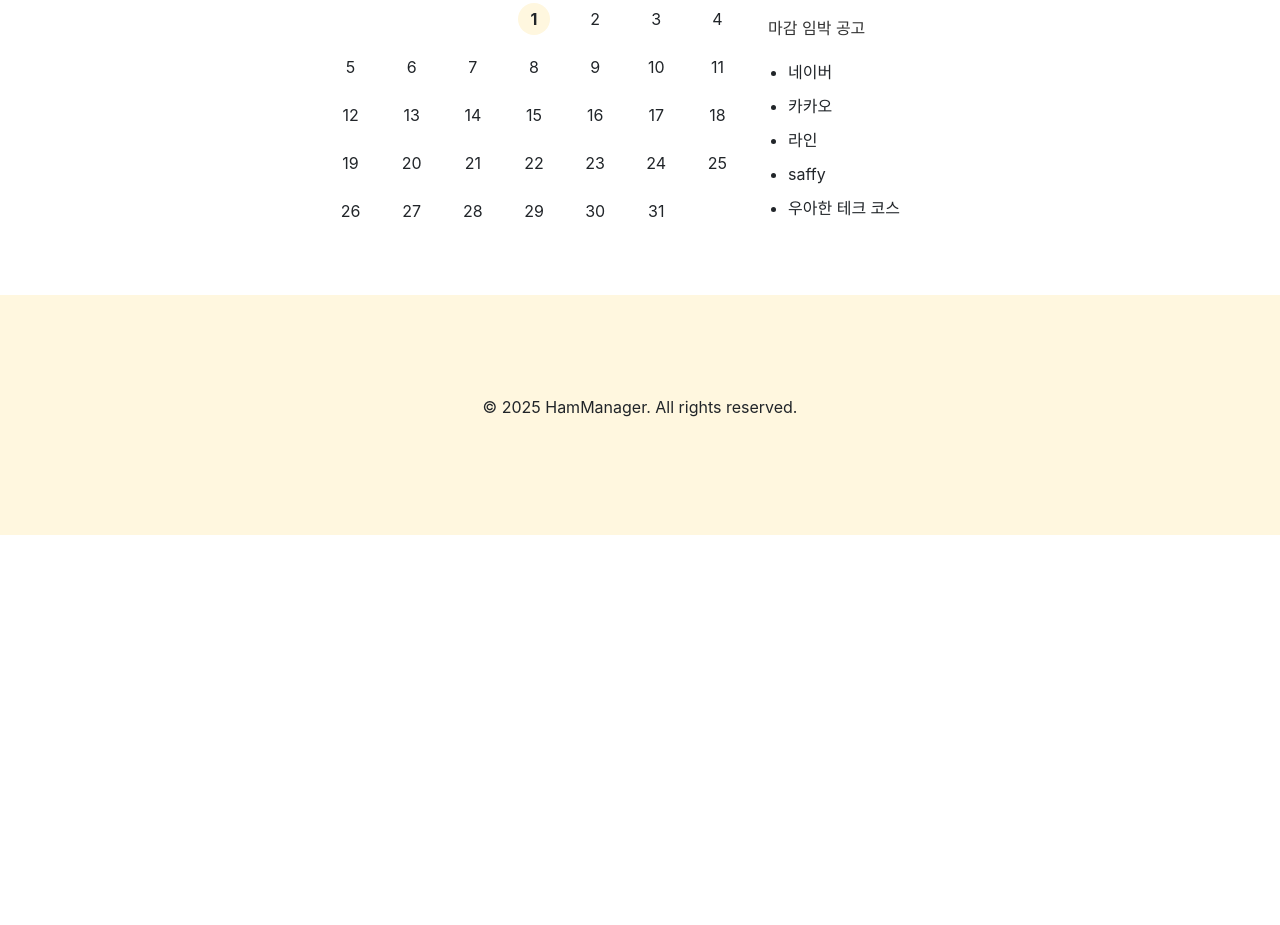
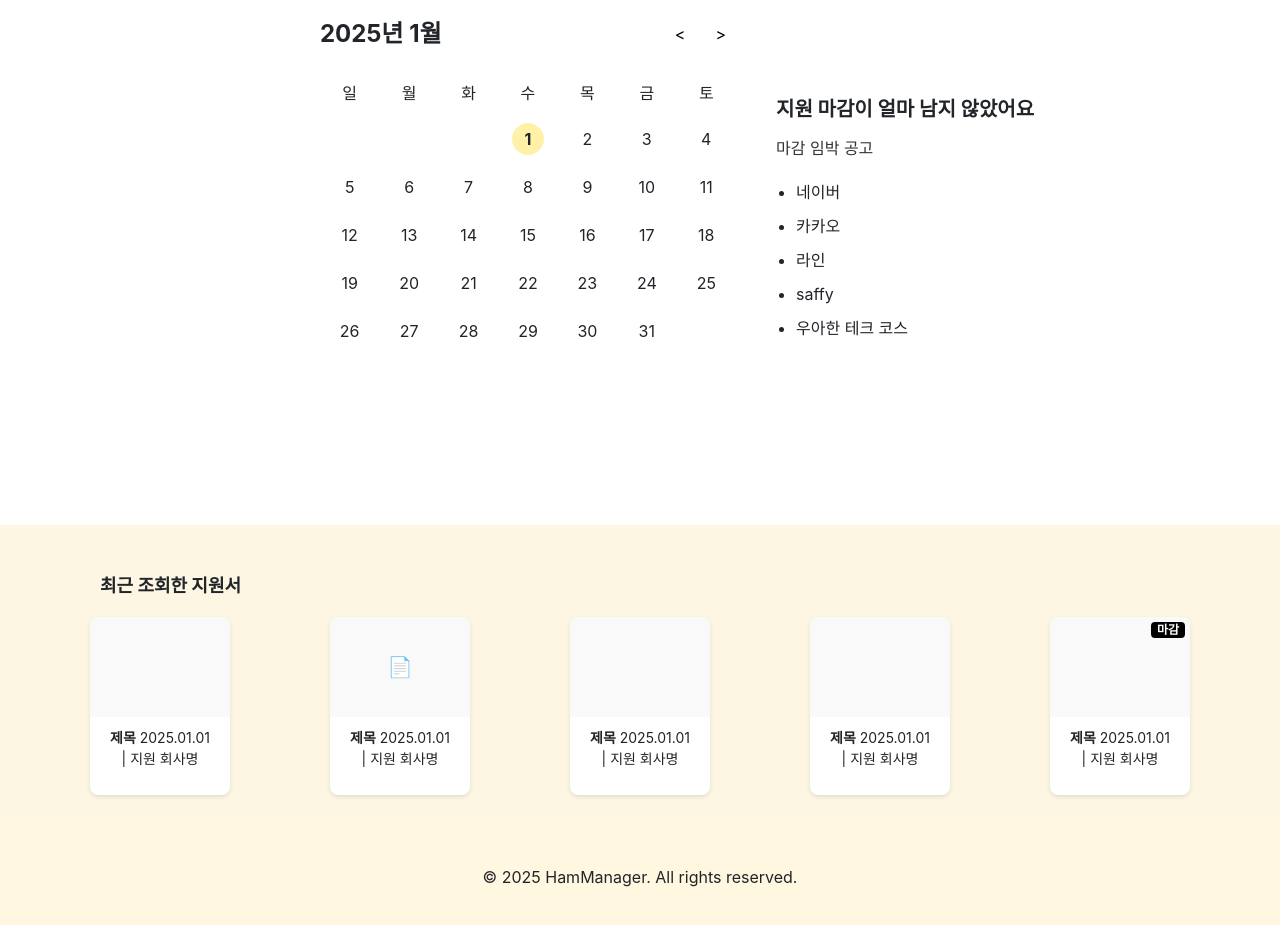
Before and after one commit to myy-resumate/Frontend, a React (Create React App) app: page / in a window 1280 px wide. Shown: the part 173-1098 px from the top of the page. Before the commit the page ends 800 px from the top, so only its background shows below. Built offline with nearby package versions, Linux system fonts and the light colour scheme.

Commit message:
:sparkles: feat: 홈 화면 컴포넌트 위치 수정 #2

```diff
--- a/src/App.js
+++ b/src/App.js
@@ -5,13 +5,19 @@ import Navbar from "./components/common/NavBar";
 import Footer from "./components/common/Footer";
 import Home from "./components/Home/Home";
 import LoginForm from "./components/Login/LoginForm";
+import Calendar from "./components/Home/Calendar";
+import RecentResume from "./components/Home/RecentResume";
 
 function App() {
   return (
     <BrowserRouter>
       <Routes>
+        {/* 나중에 없앨 애들 */}
         <Route path="/navi" element={<Navbar />} />
         <Route path="/foot" element={<Footer />} />
+        <Route path="/cal" element={<Calendar />} />
+        <Route path="/recent" element={<RecentResume />} />
+
 
         <Route path="/" element={<Home />} />
         <Route path="/sign-up" element={<Signup />} />
--- a/src/components/Home/Calendar.css
+++ b/src/components/Home/Calendar.css
@@ -79,7 +79,7 @@
 }
 
 .day-number.selected {
-    background-color: #FFF7DF;
+    background-color: #FFF2A8;
     font-weight: bold;
 }
 
--- a/src/components/Home/Home.css
+++ b/src/components/Home/Home.css
@@ -1,4 +1,3 @@
-Footer {
-    margin-top: 40px;
-    /* 푸터 위쪽 여백 */
+.calender-deadlinelist {
+    margin-top: 120px;
 }
--- a/src/components/Home/Home.js
+++ b/src/components/Home/Home.js
@@ -4,6 +4,8 @@ import Navbar from "../common/NavBar";
 import Footer from "../common/Footer";
 import Calendar from "./Calendar";
 import DeadlineList from "./DeadlineList";
+import RecentResume from "./RecentResume";
+
 import { Helmet } from 'react-helmet';
 import "./Home.css";
 
@@ -16,14 +18,23 @@ const Home = () => {
             </Helmet>
 
             <Navbar />
-            <div style={{ display: "flex", gap: "px" }}>
-                <div style={{ flex: 1.5 }}>
-                    <Calendar />
+
+            {/* 메인 컨텐츠 영역 */}
+            <div className="calender-deadlinelist" style={{ display: "flex", flexDirection: "column", gap: "150px" }}>
+                {/* Calendar와 DeadlineList를 가로로 배치 */}
+                <div style={{ display: "flex", gap: "20px" }}>
+                    <div style={{ flex: 1.5 }}>
+                        <Calendar />
+                    </div>
+                    <div style={{ flex: 1 }}>
+                        <DeadlineList />
+                    </div>
                 </div>
-                <div style={{ flex: 1 }}>
-                    <DeadlineList />
+
+                {/* RecentResume는 아래에 배치 */}
+                <div>
+                    <RecentResume />
                 </div>
-                {/* <RecentApplications /> */}
             </div>
 
             <Footer />
--- /dev/null
+++ b/src/components/Home/RecentResume.css
@@ -0,0 +1,67 @@
+.recent-applications {
+    background-color: #fdf6e3;
+    padding: 20px;
+    display: flex;
+    justify-content: center;
+}
+
+.applications-container {
+    display: flex;
+    flex-direction: column;
+    align-items: flex-start;
+    /* 첫 번째 카드 위치에 맞추기 */
+}
+
+.applications-title {
+    margin-top: 30px;
+    margin-bottom: 20px;
+    margin-left: 10px;
+    /* 첫 번째 카드와 위치 맞추기 */
+    font-size: 18px;
+    font-weight: bold;
+}
+
+.applications-list {
+    display: flex;
+    gap: 100px;
+    justify-content: center;
+}
+
+.application-card {
+    width: 140px;
+    background: white;
+    border-radius: 8px;
+    box-shadow: 0 2px 4px rgba(0, 0, 0, 0.1);
+    overflow: hidden;
+    text-align: center;
+}
+
+.card-image {
+    height: 100px;
+    display: flex;
+    align-items: center;
+    justify-content: center;
+    background: #f9f9f9;
+    position: relative;
+}
+
+.card-content {
+    padding: 10px;
+    font-size: 14px;
+}
+
+.icon {
+    font-size: 20px;
+    color: #f4c542;
+}
+
+.badge {
+    position: absolute;
+    top: 5px;
+    right: 5px;
+    background: black;
+    color: white;
+    padding: 2px 6px;
+    border-radius: 4px;
+    font-size: 12px;
+}
--- /dev/null
+++ b/src/components/Home/RecentResume.js
@@ -0,0 +1,36 @@
+import React from "react";
+import "./RecentResume.css";
+
+const applications = [
+    { id: 1, title: "제목", date: "2025.01.01", company: "지원 회사명", status: "default" },
+    { id: 2, title: "제목", date: "2025.01.01", company: "지원 회사명", status: "icon" },
+    { id: 3, title: "제목", date: "2025.01.01", company: "지원 회사명", status: "default" },
+    { id: 4, title: "제목", date: "2025.01.01", company: "지원 회사명", status: "default" },
+    { id: 5, title: "제목", date: "2025.01.01", company: "지원 회사명", status: "closed" },
+];
+
+const RecentResume = () => {
+    return (
+        <div className="recent-applications">
+            <div className="applications-container">
+                <h2 className="applications-title">최근 조회한 지원서</h2>
+                <div className="applications-list">
+                    {applications.map((app, index) => (
+                        <div key={app.id} className="application-card">
+                            <div className="card-image">
+                                {app.status === "icon" && <span className="icon">📄</span>}
+                                {app.status === "closed" && <span className="badge">마감</span>}
+                            </div>
+                            <div className="card-content">
+                                <strong>{app.title}</strong> <span>{app.date}</span>
+                                <p>| {app.company}</p>
+                            </div>
+                        </div>
+                    ))}
+                </div>
+            </div>
+        </div>
+    );
+};
+
+export default RecentResume;
--- a/src/components/common/Footer.module.css
+++ b/src/components/common/Footer.module.css
@@ -1,6 +1,6 @@
 .footer {
     background-color: #FFF7DF;
     text-align: center;
-    padding: 100px;
+    padding: 50px;
     font-size: 16px;
 }
```
